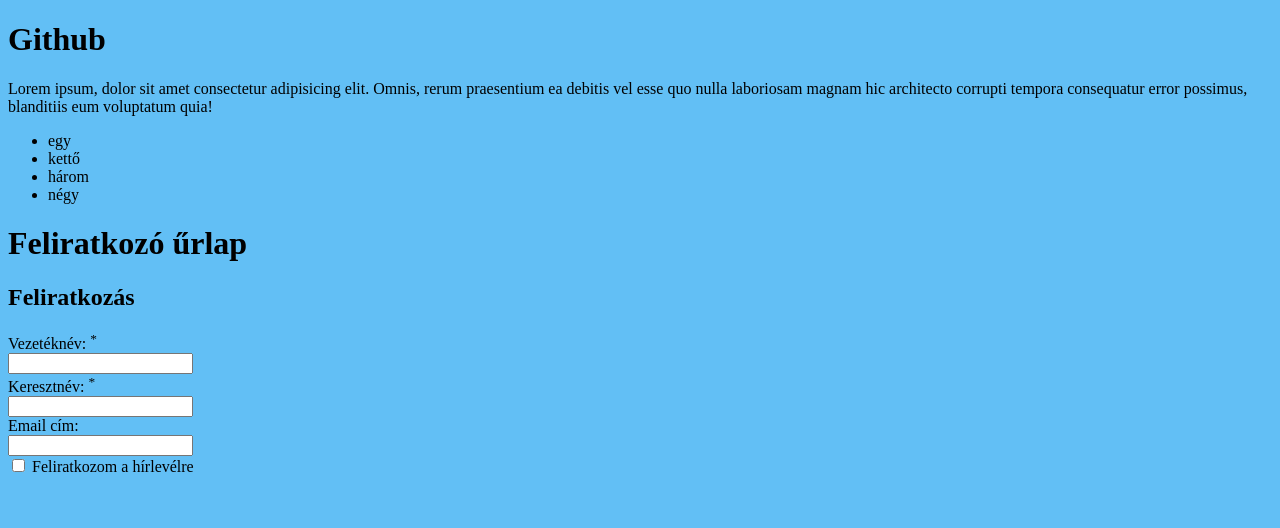
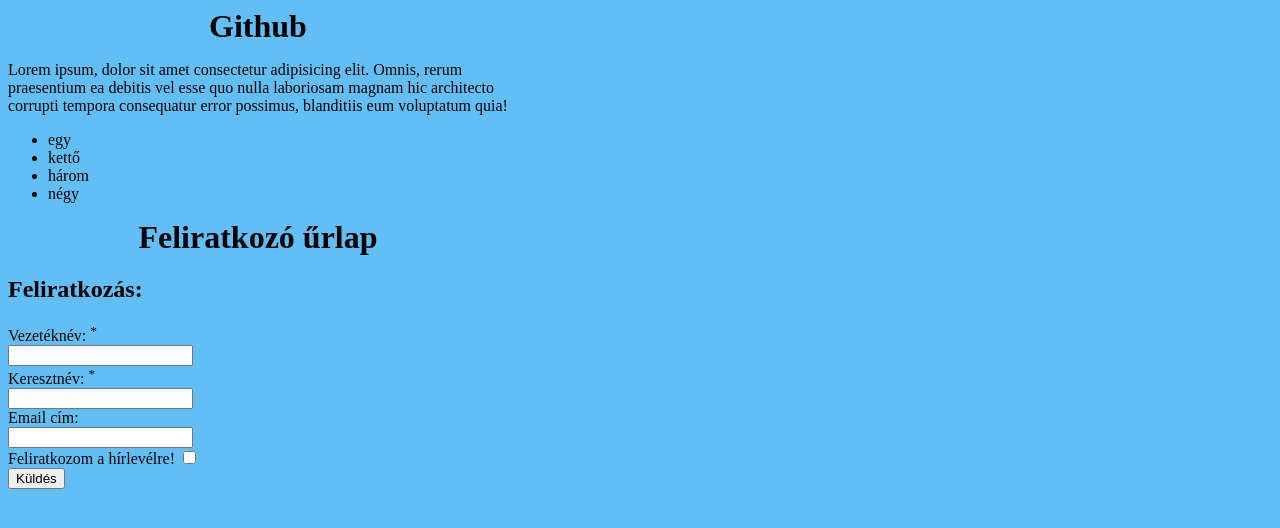
Before and after one commit to CsengeToth08/kurzus2024, a plain HTML site: page index.html in a window 1280 px wide. Drawn offline with Linux system fonts and the light colour scheme.

Commit message:
submit button

```diff
--- a/index.html
+++ b/index.html
@@ -19,7 +19,7 @@
 
 <form action="index.html">
     <h1>Feliratkozó űrlap</h1>
-    <h2>Feliratkozás</h2>
+    <h2>Feliratkozás:</h2>
         <div >
             <label for="vez.nev">Vezetéknév: <sup>*</sup> </label> <br>
             <input type="text" name="vez.nev" id="vez.nev"  required>
@@ -37,10 +37,15 @@
 
         <div>
             <label>
+                Feliratkozom a hírlevélre!
                 <input type="checkbox" name="newsletter" value="yes">
-                Feliratkozom a hírlevélre
             </label>
         </div>
+
+        <div class="button">
+            <button type="submit">Küldés</button>
+        </div>
+
 </form>
 
 
--- a/style.css
+++ b/style.css
@@ -1,3 +1,9 @@
 body{
     background-color: rgb(98, 191, 245);
+    width: 500px;
 }
+
+h1{
+    text-align: center;
+    margin: auto 0;
+}
```
